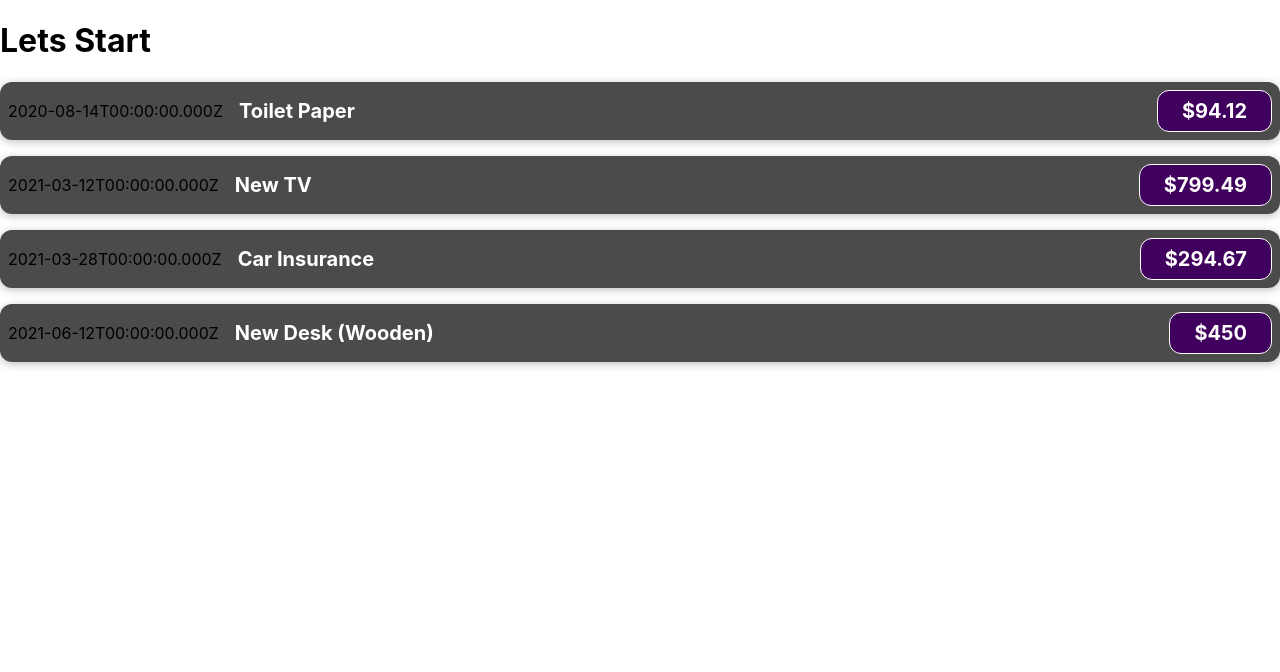
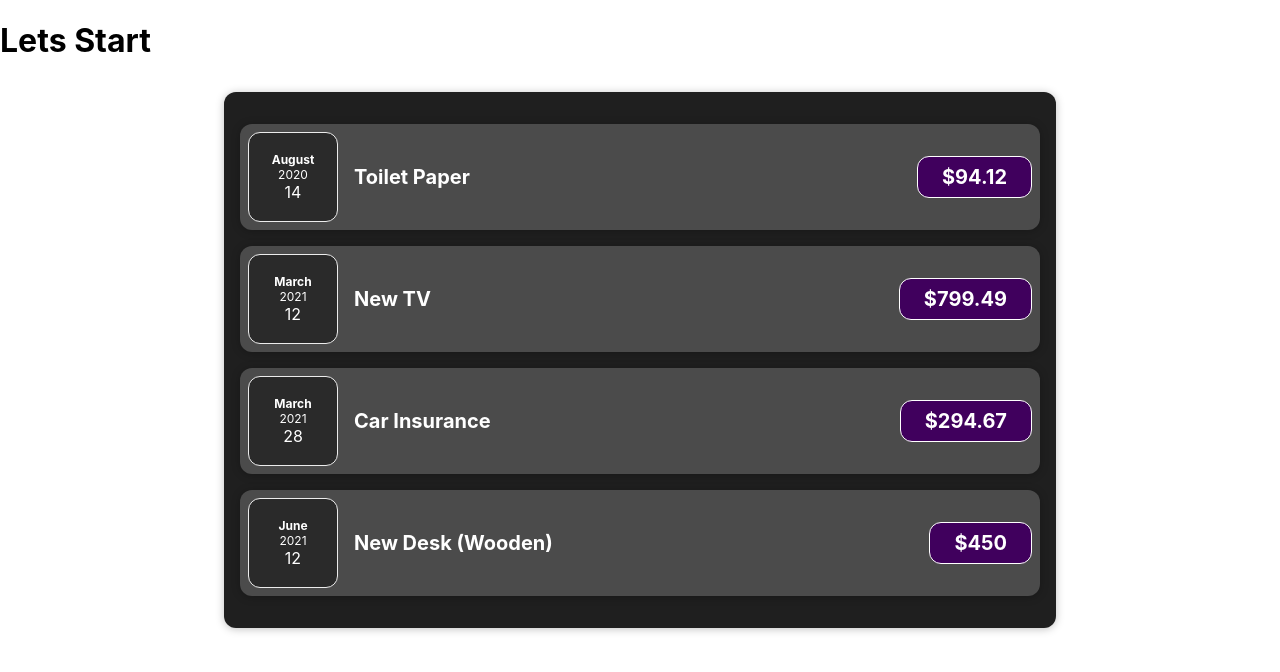
Before and after one commit to KaushalMaster/xwits_internship, a React (Create React App) app: page / in a window 1280 px wide. Shown: the top 672 px of the page. Built offline with nearby package versions, Linux system fonts and the light colour scheme.

Commit message:
completed with the concept of props

```diff
--- a/src/App.js
+++ b/src/App.js
@@ -1,6 +1,7 @@
 // import './App.css';
 import CompA from "./components/CompA";
-import ExpenseItem from "./components/ExpenseItem/ExpenseItem";
+import ExpenseItem from "./components/Expensess/ExpenseItem/ExpenseItem";
+import Expenses from "./components/Expensess/Expenses/Expenses";
 
 function App() {
   const expenses = [
@@ -10,7 +11,12 @@
       amount: 94.12,
       date: new Date(2020, 7, 14),
     },
-    { id: "e2", title: "New TV", amount: 799.49, date: new Date(2021, 2, 12) },
+    {
+      id: "e2",
+      title: "New TV",
+      amount: 799.49,
+      date: new Date(2021, 2, 12),
+    },
     {
       id: "e3",
       title: "Car Insurance",
@@ -28,26 +34,7 @@
     <div className="App">
       <h1>Lets Start</h1>
       {/* <CompA value={name} /> */}
-      <ExpenseItem
-        title={expenses[0].title}
-        amount={expenses[0].amount}
-        date={expenses[0].date}
-      />
-      <ExpenseItem
-        title={expenses[1].title}
-        amount={expenses[1].amount}
-        date={expenses[1].date}
-      />
-      <ExpenseItem
-        title={expenses[2].title}
-        amount={expenses[2].amount}
-        date={expenses[2].date}
-      />
-      <ExpenseItem
-        title={expenses[3].title}
-        amount={expenses[3].amount}
-        date={expenses[3].date}
-      />
+      <Expenses items={expenses} />
     </div>
   );
 }
--- /dev/null
+++ b/src/components/Expensess/ExpenseDate/ExpenseDate.css
@@ -0,0 +1,26 @@
+.expense-date {
+  display: flex;
+  flex-direction: column;
+  width: 5.5rem;
+  height: 5.5rem;
+  border: 1px solid #ececec;
+  background-color: #2a2a2a;
+  color: white;
+  border-radius: 12px;
+  align-items: center;
+  justify-content: center;
+}
+
+.expense-date__month {
+  font-size: 0.75rem;
+  font-weight: bold;
+}
+
+.expense-date__year {
+  font-size: 0.75rem;
+}
+
+.expense-date__day {
+  font-size: 1.5rem;
+  font-weight: bold;
+}
--- /dev/null
+++ b/src/components/Expensess/ExpenseDate/ExpenseDate.jsx
@@ -0,0 +1,19 @@
+import React from "react";
+import "./ExpenseDate.css";
+
+const ExpenseDate = (props) => {
+  const month = props.date.toLocaleString("en-US", { month: "long" });
+  const day = props.date.toLocaleString("en-US", { day: "2-digit" });
+  const year = props.date.getFullYear();
+  return (
+    <div>
+      <div className="expense-date">
+        <div className="expense-date__month">{month}</div>
+        <div className="expense-date__year">{year}</div>
+        <div className="expxense-date__day">{day}</div>
+      </div>
+    </div>
+  );
+};
+
+export default ExpenseDate;
--- a/src/components/ExpenseItem/ExpenseItem.css
+++ b/src/components/Expensess/ExpenseItem/ExpenseItem.css
@@ -2,10 +2,8 @@
   display: flex;
   justify-content: space-between;
   align-items: center;
-  box-shadow: 0 2px 8px rgba(0, 0, 0, 0.25);
   padding: 0.5rem;
   margin: 1rem 0;
-  border-radius: 12px;
   background-color: #4b4b4b;
 }
 
--- a/src/components/ExpenseItem/ExpenseItem.jsx
+++ b/src/components/Expensess/ExpenseItem/ExpenseItem.jsx
@@ -1,16 +1,18 @@
 import React from "react";
 import "./ExpenseItem.css";
+import ExpenseDate from "../ExpenseDate/ExpenseDate";
+import Card from "../../UI/Card/Card";
 
 const ExpenseItem = (props) => {
   return (
     <div>
-      <div className="expense-item">
-        {props.date.toISOString()}
+      <Card className="expense-item">
+        <ExpenseDate date={props.date} />
         <div className="expense-item__description">
           <h2>{props.title}</h2>
           <div className="expense-item__price">${props.amount}</div>
         </div>
-      </div>
+      </Card>
     </div>
   );
 };
--- /dev/null
+++ b/src/components/Expensess/Expenses/Expenses.css
@@ -0,0 +1,8 @@
+.expenses {
+  padding: 1rem;
+  background-color: rgb(31, 31, 31);
+  margin: 2rem auto;
+  width: 50rem;
+  max-width: 95%;
+
+}
--- /dev/null
+++ b/src/components/Expensess/Expenses/Expenses.jsx
@@ -0,0 +1,33 @@
+import React from "react";
+import ExpenseItem from "../ExpenseItem/ExpenseItem";
+import "./Expenses.css";
+import Card from "../../UI/Card/Card";
+
+const Expenses = (props) => {
+  return (
+    <Card className="expenses">
+      <ExpenseItem
+        title={props.items[0].title}
+        amount={props.items[0].amount}
+        date={props.items[0].date}
+      />
+      <ExpenseItem
+        title={props.items[1].title}
+        amount={props.items[1].amount}
+        date={props.items[1].date}
+      />
+      <ExpenseItem
+        title={props.items[2].title}
+        amount={props.items[2].amount}
+        date={props.items[2].date}
+      />
+      <ExpenseItem
+        title={props.items[3].title}
+        amount={props.items[3].amount}
+        date={props.items[3].date}
+      />
+    </Card>
+  );
+};
+
+export default Expenses;
--- /dev/null
+++ b/src/components/UI/Card/Card.css
@@ -0,0 +1,4 @@
+.card {
+  border-radius: 12px;
+  box-shadow: 0 1px 8px rgba(0, 0, 0, 0.25);
+}
--- /dev/null
+++ b/src/components/UI/Card/Card.jsx
@@ -0,0 +1,9 @@
+import React from "react";
+import "./Card.css";
+
+const Card = (props) => {
+  const classes = "card " + props.className;
+  return <div className={classes}>{props.children}</div>;
+};
+
+export default Card;
```
